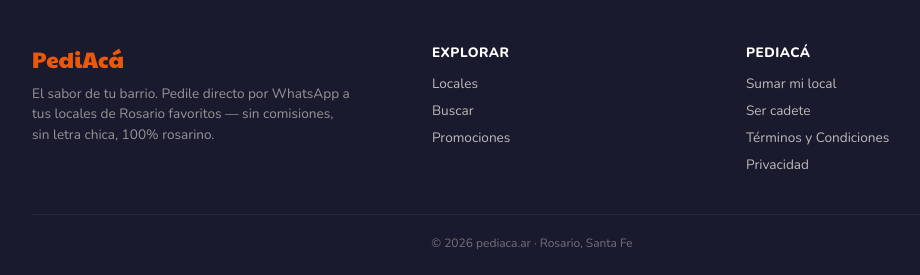
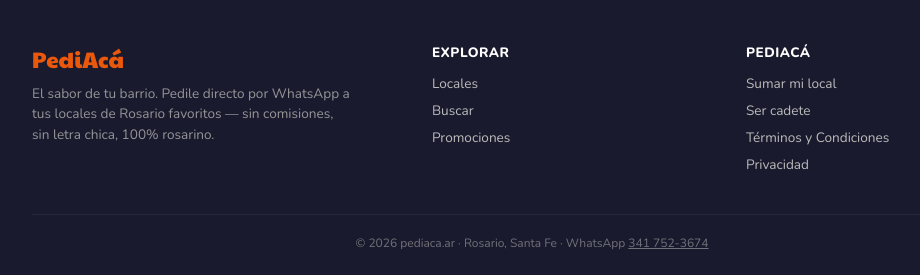
Before and after one commit to cristianandresojeda1984-max/pediaca, a Flask app: page / in a window 1280 px wide. Shown: the part 1383-1658 px from the top of the page, without its empty margins (108-1028 px from the left). Run offline with Flask 3, Linux system fonts and the light colour scheme; the visitor is signed in with stand-in values (Sample User, id 1); data comes from the database, SQL or seed files in the repository; data that the repository does not hold is empty; some libraries are stand-ins or nearby versions.

Commit message:
Agrega WhatsApp de contacto en el footer

```diff
--- a/templates/base.html
+++ b/templates/base.html
@@ -334,7 +334,7 @@ a { color: inherit; }
       <a href="{{ url_for('privacidad') }}">Privacidad</a>
     </div>
   </div>
-  <div class="footer-bottom">© {{ now_year|default(2026) }} pediaca.ar · Rosario, Santa Fe</div>
+  <div class="footer-bottom">© {{ now_year|default(2026) }} pediaca.ar · Rosario, Santa Fe · WhatsApp <a href="https://wa.me/543417523674" style="color:inherit; text-decoration:underline;">341 752-3674</a></div>
 </footer>
 
 <script>
```
